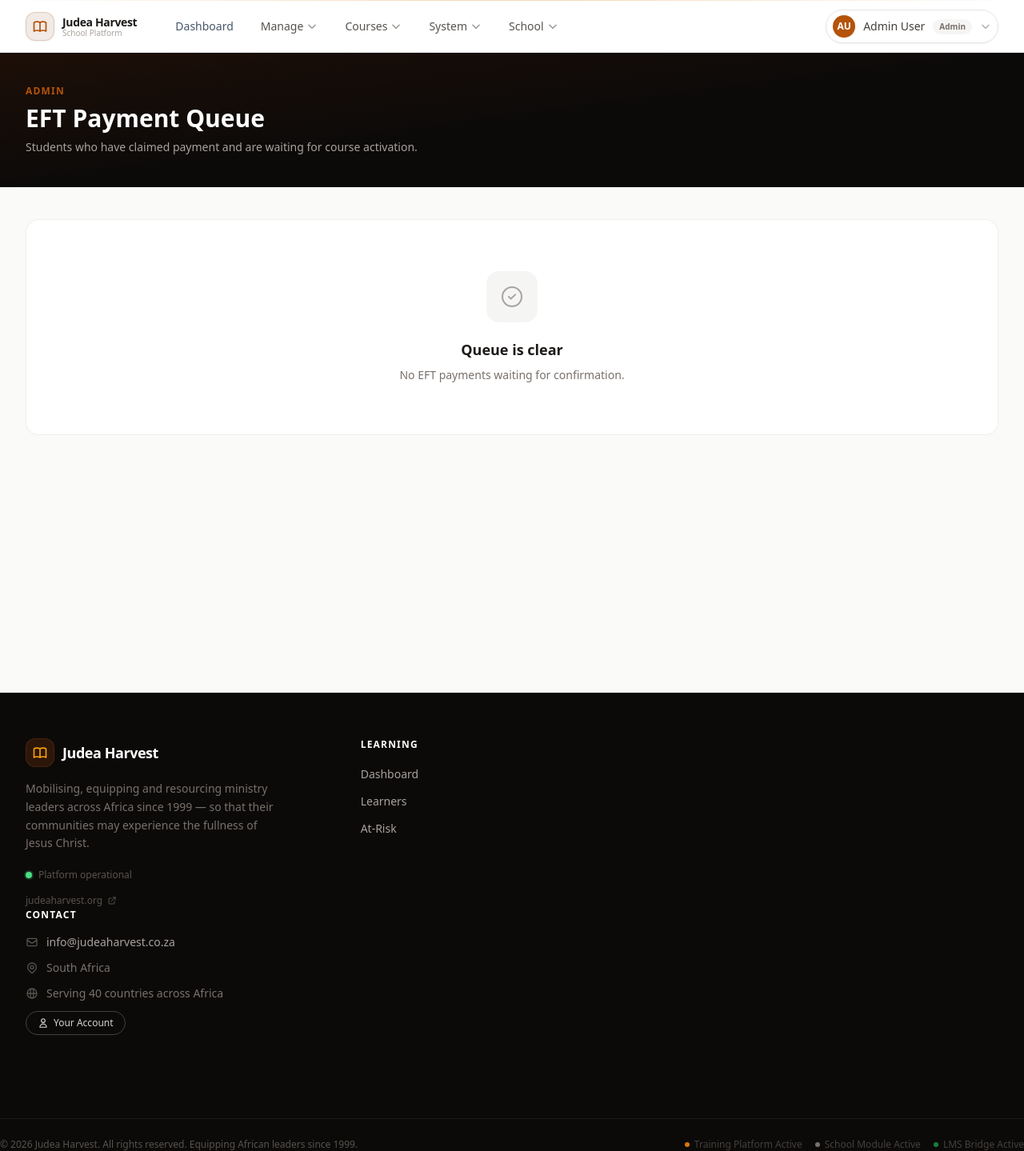
After one commit to KreeckCode/scholr, a Django app: page /courses/admin/eft-payments/ in a window 1280 px wide. The commit adds this page. Shown: the whole page at 80% size. Run offline with Django 5.2, Linux system fonts and the light colour scheme; a user stored in the database is signed in; data comes from the database, SQL or seed files in the repository; parts of the project's set-up code (start-up, migrations or seed data) failed here and were passed over; some libraries are stand-ins or nearby versions.

Commit message:
feat: Add EFT payment confirmation queue for admin and update order actions

```diff
--- a/shop/urls.py
+++ b/shop/urls.py
@@ -23,6 +23,7 @@ urlpatterns = [
     path('payment/<str:order_number>/', views.payment, name='payment'),
     path('payment/webhook/', views.payment_webhook, name='payment_webhook'),
     path('payment/callback/', views.payment_callback, name='payment_callback'),
+    path('admin/eft-payments/', views.EFTPaymentQueueView.as_view(), name='eft_payment_queue'),
 
     # ==================== ORDERS ====================
     path('orders/', views.OrderListView.as_view(), name='order_list'),
--- a/shop/views.py
+++ b/shop/views.py
@@ -650,6 +650,79 @@ def _notify_admin_of_payment(order, request):
     except Exception as e:
         logger.warning(f"Admin payment notification failed for {order.order_number}: {e}")
 
+class EFTPaymentQueueView(AdminRequiredMixin, View):
+    """
+    Admin: EFT payment confirmation queue.
+
+    Lists all orders where the customer has claimed payment (status=PROCESSING)
+    but admin hasn't confirmed yet (enrollment_processed=False).
+    Provides single-click confirm-and-enrol per order.
+    """
+
+    template_name = 'shop/admin/eft_payments.html'
+
+    def get(self, request):
+        pending = Order.objects.filter(
+            status=Order.PROCESSING,
+            enrollment_processed=False
+        ).select_related('user').prefetch_related(
+            'items__product'
+        ).order_by('created_at')
+
+        context = {
+            'pending_orders': pending,
+            'pending_count': pending.count(),
+        }
+        return render(request, self.template_name, context)
+
+    def post(self, request):
+        """
+        Confirm a single EFT order and process enrolment.
+        Receives order_id via POST body.
+        """
+        from shop.services import EnrollmentService
+
+        order_id = request.POST.get('order_id')
+        if not order_id:
+            messages.error(request, 'No order specified.')
+            return redirect('shop:eft_payment_queue')
+
+        try:
+            order = Order.objects.get(
+                id=order_id,
+                status__in=[Order.PENDING, Order.PROCESSING],
+                enrollment_processed=False
+            )
+        except Order.DoesNotExist:
+            messages.error(request, 'Order not found or already processed.')
+            return redirect('shop:eft_payment_queue')
+
+        try:
+            order.status = Order.COMPLETED
+            order.paid_at = timezone.now()
+            order.payment_method = order.payment_method or 'eft'
+            order.save()
+
+            service = EnrollmentService()
+            service.process_order_enrollment(order)
+
+            logger.info(
+                f"EFT confirmed by {request.user.username}: "
+                f"order {order.order_number} for {order.user.get_full_name()}"
+            )
+
+            messages.success(
+                request,
+                f'Order {order.order_number} confirmed — '
+                f'{order.user.get_full_name()} has been enrolled.'
+            )
+
+        except Exception as e:
+            logger.error(f"EFT confirmation error for order {order_id}: {str(e)}", exc_info=True)
+            messages.error(request, f'Error confirming order: {str(e)}')
+
+        return redirect('shop:eft_payment_queue')
+
 
 @csrf_exempt
 @require_POST
--- a/templates/base/navbar.html
+++ b/templates/base/navbar.html
@@ -77,6 +77,14 @@
                                     <svg class="h-4 w-4 text-stone-400" fill="none" stroke="currentColor" viewBox="0 0 24 24"><path stroke-linecap="round" stroke-linejoin="round" stroke-width="2" d="M9 19v-6a2 2 0 00-2-2H5a2 2 0 00-2 2v6a2 2 0 002 2h2a2 2 0 002-2zm0 0V9a2 2 0 012-2h2a2 2 0 012 2v10m-6 0a2 2 0 002 2h2a2 2 0 002-2m0 0V5a2 2 0 012-2h2a2 2 0 012 2v14a2 2 0 01-2 2h-2a2 2 0 01-2-2z"/></svg>
                                     Analytics
                                 </a>
+
+                                <div class="border-t border-stone-100 mt-1 pt-1">
+                                    <div class="px-4 py-2 text-xs font-semibold text-stone-400 uppercase tracking-wider">Payments</div>
+                                    <a href="{% url 'shop:eft_payment_queue' %}" class="flex items-center gap-2.5 px-4 py-2.5 text-sm text-stone-700 hover:bg-stone-50 transition-colors">
+                                        <svg class="h-4 w-4 text-stone-400" fill="none" stroke="currentColor" viewBox="0 0 24 24"><path stroke-linecap="round" stroke-linejoin="round" stroke-width="2" d="M3 10h18M7 15h1m4 0h1m-7 4h12a3 3 0 003-3V8a3 3 0 00-3-3H6a3 3 0 00-3 3v8a3 3 0 003 3z"/></svg>
+                                        EFT Payment Queue
+                                    </a>
+                                </div>
                             </div>
                         </div>
 
@@ -104,6 +112,7 @@
                                     <svg class="h-4 w-4 text-stone-400" fill="none" stroke="currentColor" viewBox="0 0 24 24"><path stroke-linecap="round" stroke-linejoin="round" stroke-width="2" d="M3 3h2l.4 2M7 13h10l4-8H5.4M7 13L5.4 5M7 13l-2.293 2.293c-.63.63-.184 1.707.707 1.707H17m0 0a2 2 0 100 4 2 2 0 000-4zm-8 2a2 2 0 11-4 0 2 2 0 014 0z"/></svg>
                                     Course Catalogue
                                 </a>
+
                             </div>
                         </div>
 
@@ -512,6 +521,7 @@
                     <a href="{% url 'integration:dashboard' %}" class="block rounded-xl px-4 py-3 text-sm font-medium text-stone-700 hover:bg-stone-100">Integration</a>
                     <a href="{% url 'integration:sync_dashboard' %}" class="block rounded-xl px-4 py-3 text-sm font-medium text-stone-700 hover:bg-stone-100">Sync</a>
                     <a href="{% url 'accounts:analytics' %}" class="block rounded-xl px-4 py-3 text-sm font-medium text-stone-700 hover:bg-stone-100">Analytics</a>
+                    <a href="{% url 'shop:eft_payment_queue' %}" class="block rounded-xl px-4 py-3 text-sm font-medium text-stone-700 hover:bg-stone-100">EFT Payments</a>
                     {% endif %}
                     {% if SCHOLR_ACADEMICS_ENABLED %}
                     <p class="px-4 pt-3 pb-1 text-xs font-semibold text-stone-400 uppercase tracking-wider">School</p>
--- /dev/null
+++ b/templates/shop/admin/eft_payments.html
@@ -0,0 +1,186 @@
+{% extends 'base/base.html' %}
+{% load shop_tags %}
+
+{% block title %}EFT Payment Queue{% endblock %}
+{% block title_suffix %}Admin — Judea Harvest{% endblock %}
+
+{% block content %}
+<div class="min-h-screen bg-stone-50">
+
+    <!-- Header -->
+    <div class="bg-stone-950 relative overflow-hidden">
+        <div class="absolute inset-0 bg-gradient-to-br from-amber-950/30 via-transparent to-stone-950/60 pointer-events-none"></div>
+        <div class="relative max-w-7xl mx-auto px-4 sm:px-6 lg:px-8 py-10">
+            <div class="flex items-end justify-between gap-4">
+                <div>
+                    <span class="text-amber-700 text-xs font-semibold uppercase tracking-widest mb-2 block">Admin</span>
+                    <h1 class="text-2xl sm:text-3xl font-bold text-white">EFT Payment Queue</h1>
+                    <p class="mt-2 text-stone-400 text-sm">
+                        Students who have claimed payment and are waiting for course activation.
+                    </p>
+                </div>
+                {% if pending_count > 0 %}
+                <div class="shrink-0 text-right">
+                    <p class="text-3xl font-bold text-amber-400">{{ pending_count }}</p>
+                    <p class="text-stone-500 text-xs">awaiting confirmation</p>
+                </div>
+                {% endif %}
+            </div>
+        </div>
+    </div>
+
+    <div class="max-w-7xl mx-auto px-4 sm:px-6 lg:px-8 py-10">
+
+        {% if pending_orders %}
+        <div class="space-y-4">
+            {% for order in pending_orders %}
+            <div class="bg-white rounded-2xl border border-stone-200/60 shadow-sm overflow-hidden">
+
+                <!-- Order header -->
+                <div class="px-6 py-4 border-b border-stone-100 flex flex-col sm:flex-row sm:items-center sm:justify-between gap-3">
+                    <div class="flex items-center gap-3">
+                        <div class="w-9 h-9 bg-amber-900/10 border border-amber-800/20 rounded-xl
+                                    flex items-center justify-center shrink-0">
+                            <svg class="w-4 h-4 text-amber-700" fill="none" stroke="currentColor" viewBox="0 0 24 24">
+                                <path stroke-linecap="round" stroke-linejoin="round" stroke-width="2"
+                                      d="M3 10h18M7 15h1m4 0h1m-7 4h12a3 3 0 003-3V8a3 3 0 00-3-3H6a3 3 0 00-3 3v8a3 3 0 003 3z"/>
+                            </svg>
+                        </div>
+                        <div>
+                            <p class="font-semibold text-stone-900 text-sm">{{ order.order_number }}</p>
+                            <p class="text-xs text-stone-400">
+                                Claimed {{ order.updated_at|timesince }} ago ·
+                                Ordered {{ order.created_at|date:"j M Y" }}
+                            </p>
+                        </div>
+                    </div>
+                    <span class="self-start sm:self-auto px-3 py-1 bg-blue-50 text-blue-700 text-xs
+                                 font-semibold rounded-full border border-blue-200/60">
+                        Awaiting confirmation
+                    </span>
+                </div>
+
+                <div class="px-6 py-5 grid grid-cols-1 md:grid-cols-3 gap-6">
+
+                    <!-- Customer info -->
+                    <div>
+                        <p class="text-xs font-semibold text-stone-400 uppercase tracking-wider mb-2">Customer</p>
+                        <p class="font-semibold text-stone-900 text-sm">{{ order.user.get_full_name }}</p>
+                        {% if order.user.email %}
+                        <p class="text-xs text-stone-500 mt-0.5">{{ order.user.email }}</p>
+                        {% endif %}
+                        {% if order.user.phone_number %}
+                        <p class="text-xs text-stone-500 mt-0.5">{{ order.user.phone_number }}</p>
+                        {% endif %}
+                    </div>
+
+                    <!-- Order items -->
+                    <div>
+                        <p class="text-xs font-semibold text-stone-400 uppercase tracking-wider mb-2">Courses</p>
+                        <div class="space-y-1">
+                            {% for item in order.items.all %}
+                            <p class="text-sm text-stone-700">
+                                {{ item.product.name }}
+                                <span class="text-stone-400">× {{ item.quantity }}</span>
+                            </p>
+                            {% endfor %}
+                        </div>
+                        <p class="text-base font-bold text-stone-900 mt-2">
+                            {{ order.total_amount|currency }}
+                        </p>
+                    </div>
+
+                    <!-- POP file -->
+                    <div>
+                        <p class="text-xs font-semibold text-stone-400 uppercase tracking-wider mb-2">
+                            Proof of Payment
+                        </p>
+                        {% if order.proof_of_payment %}
+                        <a href="{{ order.proof_of_payment.url }}"
+                           target="_blank" rel="noopener"
+                           class="inline-flex items-center gap-1.5 text-sm font-medium
+                                  text-amber-700 hover:text-amber-600 transition-colors">
+                            <svg class="w-4 h-4" fill="none" stroke="currentColor" viewBox="0 0 24 24">
+                                <path stroke-linecap="round" stroke-linejoin="round" stroke-width="2"
+                                      d="M15 13l-3 3m0 0l-3-3m3 3V8m0 13a9 9 0 110-18 9 9 0 010 18z"/>
+                            </svg>
+                            View uploaded POP
+                        </a>
+                        {% if order.pop_submitted_at %}
+                        <p class="text-xs text-stone-400 mt-1">
+                            Uploaded {{ order.pop_submitted_at|date:"j M Y \a\t H:i" }}
+                        </p>
+                        {% endif %}
+                        {% else %}
+                        <p class="text-sm text-stone-400 italic">Not uploaded</p>
+                        <p class="text-xs text-stone-400 mt-1">
+                            Customer should email to admin@judeaharvest.co.za
+                            with subject: <span class="font-mono">POP - {{ order.order_number }}</span>
+                        </p>
+                        {% endif %}
+                    </div>
+                </div>
+
+                <!-- Customer notes -->
+                {% if order.customer_notes %}
+                <div class="px-6 pb-4">
+                    <p class="text-xs font-semibold text-stone-400 uppercase tracking-wider mb-1">Customer notes</p>
+                    <p class="text-sm text-stone-600 bg-stone-50 rounded-xl px-4 py-2.5 border border-stone-200/60">
+                        {{ order.customer_notes }}
+                    </p>
+                </div>
+                {% endif %}
+
+                <!-- Action bar -->
+                <div class="px-6 py-4 bg-stone-50 border-t border-stone-100 flex flex-col sm:flex-row
+                            items-start sm:items-center justify-between gap-3">
+                    <div class="flex items-center gap-2 text-xs text-stone-400">
+                        <svg class="w-3.5 h-3.5 text-amber-600" fill="currentColor" viewBox="0 0 20 20">
+                            <path fill-rule="evenodd" d="M18 10a8 8 0 11-16 0 8 8 0 0116 0zm-7-4a1 1 0 11-2 0 1 1 0 012 0zM9 9a1 1 0 000 2v3a1 1 0 001 1h1a1 1 0 100-2v-3a1 1 0 00-1-1H9z" clip-rule="evenodd"/>
+                        </svg>
+                        Verify the payment in your bank before confirming.
+                        Use reference <span class="font-mono font-semibold text-stone-600 ml-1">{{ order.order_number }}</span>.
+                    </div>
+
+                    <div class="flex items-center gap-2 shrink-0">
+                        <a href="/admin/accounts/order/{{ order.id }}/change/"
+                           target="_blank"
+                           class="px-4 py-2 text-xs font-medium text-stone-500 hover:text-stone-700
+                                  border border-stone-200 hover:border-stone-300 rounded-xl transition-colors">
+                            View in admin
+                        </a>
+
+                        <form method="post">
+                            {% csrf_token %}
+                            <input type="hidden" name="order_id" value="{{ order.id }}">
+                            <button type="submit"
+                                    onclick="return confirm('Confirm payment for {{ order.order_number }} and enrol {{ order.user.get_full_name }}?')"
+                                    class="px-5 py-2 bg-amber-600 hover:bg-amber-500 text-white
+                                           text-xs font-semibold rounded-xl transition-colors shadow-sm">
+                                Confirm payment &amp; enrol
+                            </button>
+                        </form>
+                    </div>
+                </div>
+
+            </div>
+            {% endfor %}
+        </div>
+
+        {% else %}
+        <!-- Empty state -->
+        <div class="bg-white rounded-2xl border border-stone-200/60 p-16 text-center">
+            <div class="w-16 h-16 rounded-2xl bg-stone-100 flex items-center justify-center mx-auto mb-5">
+                <svg class="w-8 h-8 text-stone-400" fill="none" stroke="currentColor" viewBox="0 0 24 24">
+                    <path stroke-linecap="round" stroke-linejoin="round" stroke-width="1.5"
+                          d="M9 12l2 2 4-4m6 2a9 9 0 11-18 0 9 9 0 0118 0z"/>
+                </svg>
+            </div>
+            <h3 class="text-lg font-semibold text-stone-900 mb-2">Queue is clear</h3>
+            <p class="text-sm text-stone-500">No EFT payments waiting for confirmation.</p>
+        </div>
+        {% endif %}
+
+    </div>
+</div>
+{% endblock %}
```
Also changed, not shown: shop/admin.py (+35 -11 lines), 1 other file.
